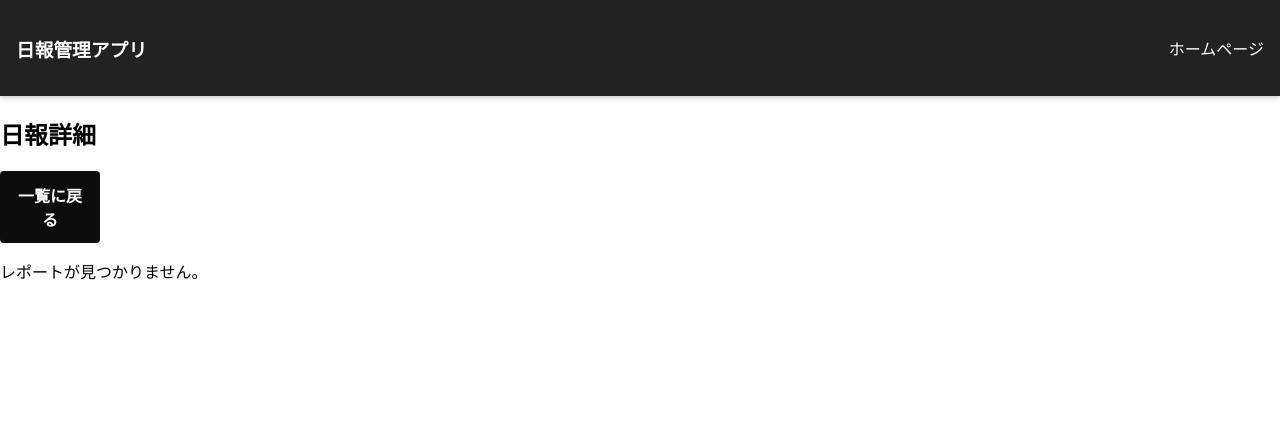
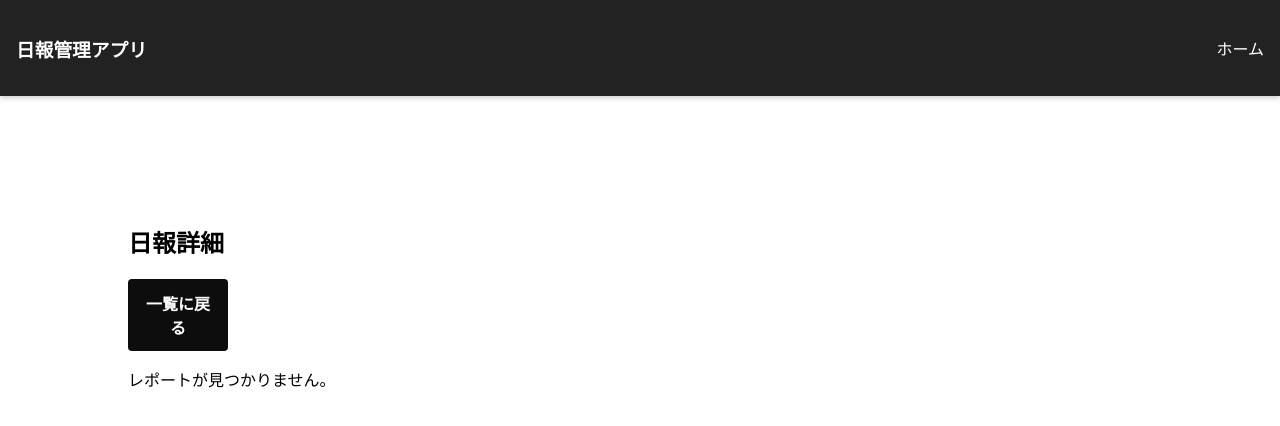
Before and after one commit to kait-oumemoto/react-study, a React (Create React App) app in the folder daily-report/: page /daily-report-content/1 in a window 1280 px wide. Shown: the top 426 px of the page. Built offline with nearby package versions, Linux system fonts and the light colour scheme.

Commit message:
修正　・リンクの追加　・見出しをホームページ　→　ホームに変更

```diff
--- a/daily-report/src/App.js
+++ b/daily-report/src/App.js
@@ -18,7 +18,7 @@ function App() {
           <ul className="nav-links">
             <li>
               {/* Linkをクッリクすることで　toに入れられたページへ遷移 */}
-              <Link to="/">ホームページ</Link>
+              <Link to="/Home">ホーム</Link>
             </li>
           </ul>
         </nav>
@@ -27,7 +27,7 @@ function App() {
           {/* React Routerでページ遷移をできるようにしている */}
           <Routes>
             {/* 画面に遷移できるReactアプリケーションの設定 */}
-            <Route path="/" element={<Home />} />
+            <Route path="/Home" element={<Home />} />
             <Route path="/daily-report-form" element={<DailyReportForm />} />
             <Route path="/daily-report-list" element={<DailyReportList />} />
             <Route
--- a/daily-report/src/DailyReportContent/DailyReportContent.css
+++ b/daily-report/src/DailyReportContent/DailyReportContent.css
@@ -0,0 +1,11 @@
+.report-detail {
+  margin: 10%;
+  padding: 5%;
+  display: grid;
+  border: 1px solid #333333;
+  border-radius: 10px;
+}
+.report-content {
+  margin: 10%;
+  /* display: flex; */
+}
--- a/daily-report/src/DailyReportContent/DailyReportContent.js
+++ b/daily-report/src/DailyReportContent/DailyReportContent.js
@@ -1,4 +1,5 @@
 import { MyContext } from "../App";
+import "./DailyReportContent.css";
 import { useContext } from "react";
 import { useNavigate, useParams } from "react-router-dom";
 const DailyReportContent = () => {
@@ -27,7 +28,9 @@ const DailyReportContent = () => {
   return (
     <div className="report-content">
       <h2 className="report-title">日報詳細</h2>
-      <button onClick={returnClick}>一覧に戻る</button>
+      <button className="return-Button" onClick={returnClick}>
+        一覧に戻る
+      </button>
       {/* 三項演算子を用いてレポートがあればだしてなければレポートが見つかりませんを返す */}
       {reportDetail ? (
         <div className="report-detail">
--- a/daily-report/src/Home.js
+++ b/daily-report/src/Home.js
@@ -4,7 +4,7 @@ import { Link } from "react-router-dom";
 function Home() {
   return (
     <div>
-      <h2>ホームページ</h2>
+      <h2>ホーム</h2>
       <p></p>
       <nav>
         <ul>
```
